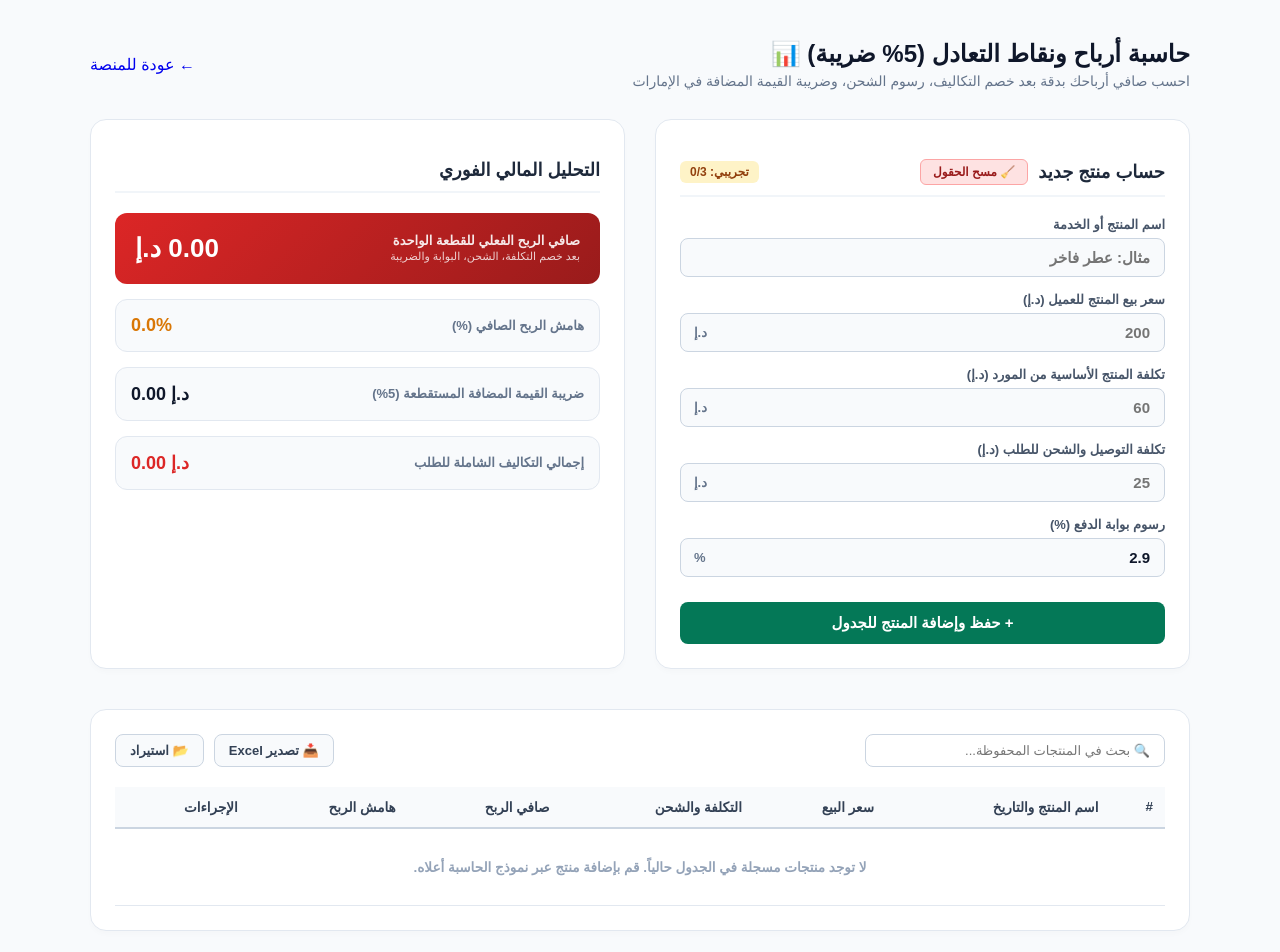
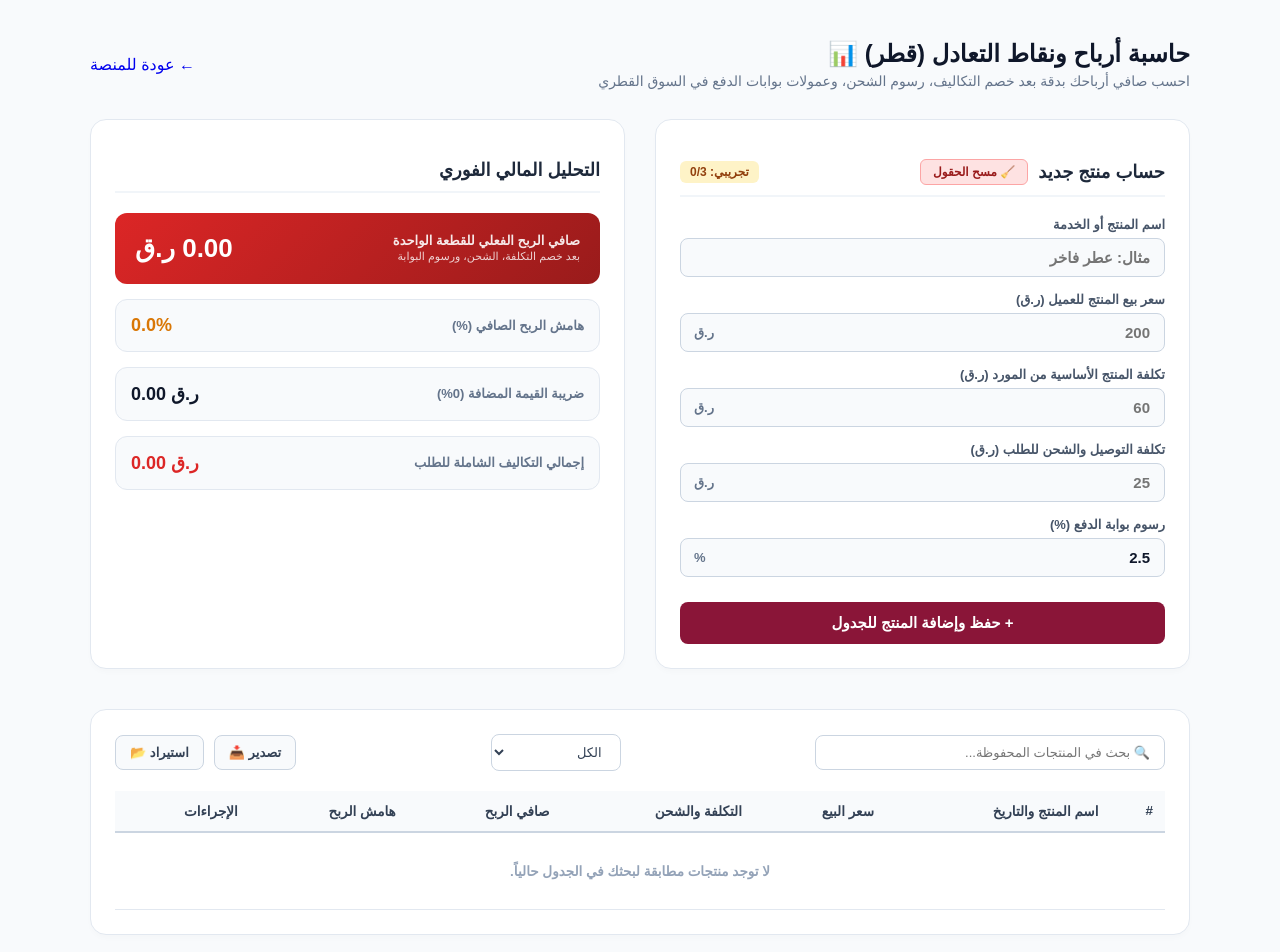
Before and after one commit to engaziasa-lang/engazia-app, a Next.js app: page /hub/qa/profit in a window 1280 px wide. Shown: the top 952 px of the page. Built offline with nearby package versions, Linux system fonts and the light colour scheme.

Commit message:
Update page.tsx

```diff
--- a/app/hub/qa/profit/page.tsx
+++ b/app/hub/qa/profit/page.tsx
@@ -13,30 +13,38 @@ interface ProfitItem {
   netProfit: number;
   margin: number;
   createdAt?: string;
+  timestamp?: number; // تمت الإضافة للفرز الزمني
 }
 
-export default function ProfitCalculatorAE() {
+export default function ProfitCalculatorQA() {
   const [lang, setLang] = useState<'ar' | 'en'>('ar');
   const [productName, setProductName] = useState<string>('');
   const [sellingPrice, setSellingPrice] = useState<number | ''>('');
   const [productCost, setProductCost] = useState<number | ''>('');
   const [shippingCost, setShippingCost] = useState<number | ''>('');
-  const [gatewayFeePercent, setGatewayFeePercent] = useState<number | ''>(2.9);
+  const [gatewayFeePercent, setGatewayFeePercent] = useState<number | ''>(2.5);
 
   const [items, setItems] = useState<ProfitItem[]>([]);
   const [searchQuery, setSearchQuery] = useState<string>('');
+  const [dateFilter, setDateFilter] = useState<string>('all'); // الفرز الزمني
   const [editingId, setEditingId] = useState<string | null>(null);
+
+  const [isClient, setIsClient] = useState(false);
+  const [isActivated, setIsActivated] = useState(true);
 
   const fileInputRef = useRef<HTMLInputElement>(null);
 
   useEffect(() => {
+    setIsClient(true);
+    setIsActivated(!!localStorage.getItem('merchant_license_key_qa'));
+
     // قراءة اللغة من الصفحة الرئيسية
     const savedLang = localStorage.getItem('seerk_global_lang') as 'ar' | 'en';
     if (savedLang) {
       setLang(savedLang);
     }
 
-    const saved = localStorage.getItem('seerk_ae_profit_items');
+    const saved = localStorage.getItem('seerk_qa_profit_items');
     if (saved) {
       try { setItems(JSON.parse(saved)); } catch (e) { }
     }
@@ -44,18 +52,16 @@ export default function ProfitCalculatorAE() {
 
   const saveToLocalStorage = (newItems: ProfitItem[]) => {
     setItems(newItems);
-    localStorage.setItem('seerk_ae_profit_items', JSON.stringify(newItems));
+    localStorage.setItem('seerk_qa_profit_items', JSON.stringify(newItems));
   };
-
-  const isActivated = typeof window !== 'undefined' && !!localStorage.getItem('merchant_license_key');
 
   const sPrice = typeof sellingPrice === 'number' ? sellingPrice : 0;
   const pCost = typeof productCost === 'number' ? productCost : 0;
   const sCost = typeof shippingCost === 'number' ? shippingCost : 0;
   const gFee = typeof gatewayFeePercent === 'number' ? gatewayFeePercent : 0;
 
-  // الضريبة في الإمارات (5%)
-  const vatAmount = sPrice - (sPrice / 1.05);
+  // الضريبة في قطر (0% للمتاجر الإلكترونية حالياً)
+  const vatAmount = 0;
   const gatewayFeeAmount = sPrice * (gFee / 100);
   const totalCosts = pCost + sCost + vatAmount + gatewayFeeAmount;
   const netProfit = sPrice - totalCosts;
@@ -65,8 +71,8 @@ export default function ProfitCalculatorAE() {
   const t = {
     ar: {
       back: '← عودة للمنصة',
-      title: 'حاسبة أرباح ونقاط التعادل (5% ضريبة) 📊',
-      desc: 'احسب صافي أرباحك بدقة بعد خصم التكاليف، رسوم الشحن، وضريبة القيمة المضافة في الإمارات',
+      title: 'حاسبة أرباح ونقاط التعادل (قطر) 📊',
+      desc: 'احسب صافي أرباحك بدقة بعد خصم التكاليف، رسوم الشحن، وعمولات بوابات الدفع في السوق القطري',
       editRecord: 'تعديل بيانات المنتج',
       newRecord: 'حساب منتج جديد',
       clear: '🧹 مسح الحقول',
@@ -80,21 +86,29 @@ export default function ProfitCalculatorAE() {
       shipCost: 'تكلفة التوصيل والشحن للطلب',
       shipCostPH: '25',
       gateFee: 'رسوم بوابة الدفع (%)',
-      gateFeePH: '2.9',
+      gateFeePH: '2.5',
       saveBtnNew: '+ حفظ وإضافة المنتج للجدول',
       saveBtnEdit: '💾 حفظ التعديلات',
       analysisTitle: 'التحليل المالي الفوري',
       netProfit: 'صافي الربح الفعلي للقطعة الواحدة',
-      netProfitSub: 'بعد خصم التكلفة، الشحن، البوابة والضريبة',
+      netProfitSub: 'بعد خصم التكلفة، الشحن، ورسوم البوابة',
       marginLabel: 'هامش الربح الصافي (%)',
-      vatLabel: 'ضريبة القيمة المضافة المستقطعة (5%)',
+      vatLabel: 'ضريبة القيمة المضافة (0%)',
       totalCostLabel: 'إجمالي التكاليف الشاملة للطلب',
-      currency: 'د.إ',
+      currency: 'ر.ق',
       searchPH: '🔍 بحث في المنتجات المحفوظة...',
       exportBtn: '📥 تصدير Excel',
       importBtn: '📂 استيراد',
+      filters: {
+        all: 'الكل',
+        day: 'آخر يوم',
+        week: 'آخر أسبوع',
+        month: 'آخر شهر',
+        sixMonths: 'آخر 6 أشهر',
+        year: 'آخر سنة'
+      },
       table: {
-        noRecords: 'لا توجد منتجات مسجلة في الجدول حالياً. قم بإضافة منتج عبر نموذج الحاسبة أعلاه.',
+        noRecords: 'لا توجد منتجات مطابقة لبحثك في الجدول حالياً.',
         th1: '#',
         th2: 'اسم المنتج والتاريخ',
         th3: 'سعر البيع',
@@ -119,8 +133,8 @@ export default function ProfitCalculatorAE() {
     },
     en: {
       back: '→ Back to Hub',
-      title: 'Profit & Break-Even Calculator (5% VAT) 📊',
-      desc: 'Accurately calculate your net profit after deducting costs, shipping fees, and UAE VAT',
+      title: 'Profit & Break-Even Calculator (Qatar) 📊',
+      desc: 'Accurately calculate your net profit after deducting costs, shipping fees, and gateway commissions in Qatar',
       editRecord: 'Edit Product Data',
       newRecord: 'New Product Calculation',
       clear: '🧹 Clear Fields',
@@ -134,21 +148,29 @@ export default function ProfitCalculatorAE() {
       shipCost: 'Shipping & Delivery Cost',
       shipCostPH: '25',
       gateFee: 'Payment Gateway Fee (%)',
-      gateFeePH: '2.9',
+      gateFeePH: '2.5',
       saveBtnNew: '+ Save & Add to Table',
       saveBtnEdit: '💾 Save Changes',
       analysisTitle: 'Instant Financial Analysis',
       netProfit: 'Actual Net Profit per Item',
-      netProfitSub: 'After deducting cost, shipping, gateway & tax',
+      netProfitSub: 'After deducting cost, shipping, and gateway fees',
       marginLabel: 'Net Profit Margin (%)',
-      vatLabel: 'Deducted Value Added Tax (5%)',
+      vatLabel: 'Value Added Tax (0%)',
       totalCostLabel: 'Total Comprehensive Order Cost',
-      currency: 'AED',
+      currency: 'QAR',
       searchPH: '🔍 Search saved products...',
       exportBtn: '📥 Export Excel',
       importBtn: '📂 Import',
+      filters: {
+        all: 'All Time',
+        day: 'Last Day',
+        week: 'Last Week',
+        month: 'Last Month',
+        sixMonths: 'Last 6 Months',
+        year: 'Last Year'
+      },
       table: {
-        noRecords: 'No products currently saved in the table. Add one using the calculator above.',
+        noRecords: 'No products match your search in the table.',
         th1: '#',
         th2: 'Product Name & Date',
         th3: 'Selling Price',
@@ -180,7 +202,7 @@ export default function ProfitCalculatorAE() {
     setSellingPrice('');
     setProductCost('');
     setShippingCost('');
-    setGatewayFeePercent(2.9);
+    setGatewayFeePercent(2.5);
     setEditingId(null);
   };
 
@@ -197,7 +219,7 @@ export default function ProfitCalculatorAE() {
 
     const now = new Date();
     const timeOptions: Intl.DateTimeFormatOptions = { hour: 'numeric', minute: 'numeric', hour12: true };
-    const localeStr = lang === 'ar' ? 'ar-AE' : 'en-AE';
+    const localeStr = lang === 'ar' ? 'ar-QA' : 'en-QA';
     const formattedDate = `${now.toLocaleDateString(localeStr)} - ${now.toLocaleTimeString(localeStr, timeOptions)}`;
 
     if (editingId) {
@@ -209,7 +231,9 @@ export default function ProfitCalculatorAE() {
         shippingCost: sCost,
         gatewayFeePercent: gFee,
         netProfit: Number(netProfit.toFixed(2)),
-        margin: Number(margin.toFixed(1))
+        margin: Number(margin.toFixed(1)),
+        createdAt: item.createdAt || formattedDate,
+        timestamp: item.timestamp || now.getTime()
       } : item);
       saveToLocalStorage(updated);
       setEditingId(null);
@@ -224,9 +248,10 @@ export default function ProfitCalculatorAE() {
         gatewayFeePercent: gFee,
         netProfit: Number(netProfit.toFixed(2)),
         margin: Number(margin.toFixed(1)),
-        createdAt: formattedDate
+        createdAt: formattedDate,
+        timestamp: now.getTime()
       };
-      saveToLocalStorage([...items, newItem]);
+      saveToLocalStorage([newItem, ...items]); // حفظ الجديد في الأعلى
       alert(text.alerts.saveSuccess);
     }
 
@@ -250,16 +275,37 @@ export default function ProfitCalculatorAE() {
     }
   };
 
+  // فلترة النتائج بناءً على البحث والفرز الزمني
+  const filteredItems = items.filter(item => {
+    const matchesSearch = item.name.toLowerCase().includes(searchQuery.toLowerCase());
+    let matchesDate = true;
+
+    if (dateFilter !== 'all') {
+      const itemTime = item.timestamp || 0;
+      const now = Date.now();
+      const diff = now - itemTime;
+      const dayMs = 24 * 60 * 60 * 1000;
+
+      if (dateFilter === 'day') matchesDate = diff <= dayMs;
+      else if (dateFilter === 'week') matchesDate = diff <= 7 * dayMs;
+      else if (dateFilter === 'month') matchesDate = diff <= 30 * dayMs;
+      else if (dateFilter === '6months') matchesDate = diff <= 180 * dayMs;
+      else if (dateFilter === 'year') matchesDate = diff <= 365 * dayMs;
+    }
+
+    return matchesSearch && matchesDate;
+  });
+
+  const totalSellingPrice = filteredItems.reduce((acc, curr) => acc + curr.sellingPrice, 0);
+  const totalCostsValue = filteredItems.reduce((acc, curr) => acc + curr.productCost + curr.shippingCost, 0);
+  const totalNetProfitValue = filteredItems.reduce((acc, curr) => acc + curr.netProfit, 0);
+  const overallMargin = totalSellingPrice > 0 ? (totalNetProfitValue / totalSellingPrice) * 100 : 0;
+
   const handleExportExcel = () => {
-    if (items.length === 0) {
+    if (filteredItems.length === 0) {
       alert(text.alerts.noDataExp);
       return;
     }
-
-    const totalSellingPrice = items.reduce((acc, curr) => acc + curr.sellingPrice, 0);
-    const totalCostsValue = items.reduce((acc, curr) => acc + curr.productCost + curr.shippingCost, 0);
-    const totalNetProfitValue = items.reduce((acc, curr) => acc + curr.netProfit, 0);
-    const overallMargin = totalSellingPrice > 0 ? (totalNetProfitValue / totalSellingPrice) * 100 : 0;
 
     let tableHtml = `
       <html dir="${lang === 'ar' ? 'rtl' : 'ltr'}" lang="${lang}">
@@ -288,7 +334,7 @@ export default function ProfitCalculatorAE() {
             <tbody>
     `;
 
-    items.forEach((row, idx) => {
+    filteredItems.forEach((row, idx) => {
       tableHtml += `
         <tr>
           <td>${idx + 1}</td>
@@ -322,7 +368,7 @@ export default function ProfitCalculatorAE() {
     const url = URL.createObjectURL(blob);
     const link = document.createElement("a");
     link.setAttribute("href", url);
-    link.setAttribute("download", "enjazya_ae_profit_analysis.xls");
+    link.setAttribute("download", `enjazya_qa_profit_analysis_${dateFilter}.xls`);
     document.body.appendChild(link);
     link.click();
     document.body.removeChild(link);
@@ -336,7 +382,8 @@ export default function ProfitCalculatorAE() {
         try {
           const imported = JSON.parse(event.target?.result as string);
           if (Array.isArray(imported)) {
-            saveToLocalStorage(imported);
+            const newItems = imported.filter(imp => !items.find(i => i.id === imp.id));
+            saveToLocalStorage([...newItems, ...items]);
             alert(text.alerts.importSuccess);
           }
         } catch (err) {
@@ -345,13 +392,6 @@ export default function ProfitCalculatorAE() {
       };
     }
   };
-
-  const filteredItems = items.filter(item => item.name.toLowerCase().includes(searchQuery.toLowerCase()));
-
-  const totalSellingPrice = filteredItems.reduce((acc, curr) => acc + curr.sellingPrice, 0);
-  const totalCostsValue = filteredItems.reduce((acc, curr) => acc + curr.productCost + curr.shippingCost, 0);
-  const totalNetProfitValue = filteredItems.reduce((acc, curr) => acc + curr.netProfit, 0);
-  const overallMargin = totalSellingPrice > 0 ? (totalNetProfitValue / totalSellingPrice) * 100 : 0;
 
   return (
     <div className="tool-container" style={{ direction: lang === 'ar' ? 'rtl' : 'ltr' }}>
@@ -384,14 +424,14 @@ export default function ProfitCalculatorAE() {
         .input-wrapper { position: relative; display: flex; align-items: center; width: 100%; }
         .input-wrapper input { width: 100%; padding: 10px 14px; border: 1px solid #cbd5e1; border-radius: 8px; font-size: 15px; font-family: inherit; outline: none; background: #f8fafc; color: #0f172a; font-weight: 600; box-sizing: border-box; text-align: ${lang === 'ar' ? 'right' : 'left'}; }
         .input-wrapper input.with-currency { padding-${lang === 'ar' ? 'left' : 'right'}: 45px; }
-        .input-wrapper input:focus { border-color: #047857; background: #ffffff; }
+        .input-wrapper input:focus { border-color: #8A1538; background: #ffffff; }
         .currency-tag { position: absolute; ${lang === 'ar' ? 'left: 14px;' : 'right: 14px;'} color: #64748b; font-weight: 800; font-size: 13px; pointer-events: none; }
 
-        .action-btn { background: #047857; color: #fff; border: none; width: 100%; padding: 12px; border-radius: 8px; font-weight: 900; font-size: 15px; cursor: pointer; transition: all 0.2s; font-family: inherit; margin-top: 10px; box-sizing: border-box; }
-        .action-btn:hover { background: #065f46; }
+        .action-btn { background: #8A1538; color: #fff; border: none; width: 100%; padding: 12px; border-radius: 8px; font-weight: 900; font-size: 15px; cursor: pointer; transition: all 0.2s; font-family: inherit; margin-top: 10px; box-sizing: border-box; }
+        .action-btn:hover { background: #6A102B; }
 
         .result-box { background: #f8fafc; border-radius: 12px; padding: 15px; margin-bottom: 15px; display: flex; justify-content: space-between; align-items: center; border: 1px solid #e2e8f0; flex-wrap: wrap; gap: 10px; flex-direction: ${lang === 'ar' ? 'row' : 'row-reverse'}; text-align: ${lang === 'ar' ? 'right' : 'left'}; }
-        .result-box.primary { background: linear-gradient(135deg, #047857 0%, #065f46 100%); color: #fff; border: none; padding: 20px; }
+        .result-box.primary { background: linear-gradient(135deg, #8A1538 0%, #6A102B 100%); color: #fff; border: none; padding: 20px; }
         .result-box.danger { background: linear-gradient(135deg, #dc2626 0%, #991b1b 100%); color: #fff; border: none; padding: 20px; }
         .result-label { font-size: 13px; font-weight: 700; color: #64748b; }
         .primary .result-label, .danger .result-label { color: #ffffff; opacity: 0.9; }
@@ -400,10 +440,16 @@ export default function ProfitCalculatorAE() {
 
         .table-section { background: #ffffff; border-radius: 16px; padding: 24px; border: 1px solid #e2e8f0; box-shadow: 0 4px 6px -1px rgba(0,0,0,0.02); text-align: ${lang === 'ar' ? 'right' : 'left'}; }
         .table-toolbar { display: flex; justify-content: space-between; align-items: center; margin-bottom: 20px; flex-wrap: wrap; gap: 15px; flex-direction: ${lang === 'ar' ? 'row' : 'row-reverse'}; }
-        .search-input { padding: 8px 14px; border: 1px solid #cbd5e1; border-radius: 8px; font-family: inherit; font-size: 13px; outline: none; width: 100%; max-width: 300px; box-sizing: border-box; text-align: ${lang === 'ar' ? 'right' : 'left'}; }
+
+        .search-input { padding: 9px 14px; border: 1px solid #cbd5e1; border-radius: 8px; font-family: inherit; font-size: 13px; outline: none; flex-grow: 1; max-width: 350px; box-sizing: border-box; text-align: ${lang === 'ar' ? 'right' : 'left'}; }
+        .search-input:focus { border-color: #8A1538; }
+
+        .filter-select { padding: 9px 14px; border: 1px solid #cbd5e1; border-radius: 8px; font-family: inherit; font-size: 13px; outline: none; background: #fff; color: #334155; cursor: pointer; min-width: 130px; }
+        .filter-select:focus { border-color: #8A1538; }
+
         .table-btns { display: flex; gap: 10px; flex-wrap: wrap; }
-        .t-btn { padding: 8px 14px; border-radius: 8px; font-weight: 700; font-size: 13px; cursor: pointer; border: 1px solid #cbd5e1; background: #f8fafc; color: #334155; font-family: inherit; display: flex; align-items: center; justify-content: center; }
-        .t-btn:hover { background: #f1f5f9; }
+        .t-btn { padding: 9px 14px; border-radius: 8px; font-weight: 700; font-size: 13px; cursor: pointer; border: 1px solid #cbd5e1; background: #f8fafc; color: #334155; font-family: inherit; display: flex; align-items: center; justify-content: center; gap: 6px; }
+        .t-btn:hover { background: #f1f5f9; border-color: #8A1538; color: #8A1538; }
 
         .table-responsive { overflow-x: auto; -webkit-overflow-scrolling: touch; width: 100%; }
         .data-table { width: 100%; border-collapse: collapse; font-size: 13.5px; min-width: 900px; }
@@ -423,7 +469,7 @@ export default function ProfitCalculatorAE() {
           <h1>{text.title}</h1>
           <p>{text.desc}</p>
         </div>
-        <Link href="/hub/ae" className="back-btn">
+        <Link href="/hub/qa" className="back-btn">
           {text.back}
         </Link>
       </div>
@@ -437,7 +483,7 @@ export default function ProfitCalculatorAE() {
                 {text.clear}
               </button>
             </div>
-            {!isActivated && <span className="trial-badge">{text.trial}: {items.length}/3</span>}
+            {isClient && !isActivated && <span className="trial-badge">{text.trial}: {items.length}/3</span>}
           </h2>
 
           <form onSubmit={handleSaveItem}>
@@ -527,9 +573,27 @@ export default function ProfitCalculatorAE() {
             value={searchQuery}
             onChange={(e) => setSearchQuery(e.target.value)}
           />
+
+          <select
+            className="filter-select"
+            value={dateFilter}
+            onChange={(e) => setDateFilter(e.target.value)}
+          >
+            <option value="all">{text.filters.all}</option>
+            <option value="day">{text.filters.day}</option>
+            <option value="week">{text.filters.week}</option>
+            <option value="month">{text.filters.month}</option>
+            <option value="6months">{text.filters.sixMonths}</option>
+            <option value="year">{text.filters.year}</option>
+          </select>
+
           <div className="table-btns">
-            <button className="t-btn" onClick={handleExportExcel}>{text.exportBtn}</button>
-            <button className="t-btn" onClick={() => fileInputRef.current?.click()}>{text.importBtn}</button>
+            <button className="t-btn" onClick={handleExportExcel}>
+              {lang === 'ar' ? 'تصدير 📥' : 'Export 📥'}
+            </button>
+            <button className="t-btn" onClick={() => fileInputRef.current?.click()}>
+              {lang === 'ar' ? 'استيراد 📂' : 'Import 📂'}
+            </button>
             <input type="file" ref={fileInputRef} onChange={handleImportJson} accept=".json" style={{ display: 'none' }} />
           </div>
         </div>
@@ -568,8 +632,8 @@ export default function ProfitCalculatorAE() {
                     <td>{item.margin}%</td>
                     <td>
                       <div style={{ display: 'flex', gap: '8px', flexWrap: 'wrap' }}>
-                        <button onClick={() => handleEdit(item)} style={{ background: '#e0f2fe', color: '#0369a1', border: 'none', padding: '6px 12px', borderRadius: '6px', fontSize: '12px', fontWeight: 800, cursor: 'pointer' }}>{text.table.edit}</button>
-                        <button onClick={() => handleDelete(item.id)} style={{ background: '#fee2e2', color: '#991b1b', border: 'none', padding: '6px 12px', borderRadius: '6px', fontSize: '12px', fontWeight: 800, cursor: 'pointer' }}>{text.table.delete}</button>
+                        <button className="tb-action-btn btn-edit" onClick={() => handleEdit(item)} title={text.table.edit}>✏️</button>
+                        <button className="tb-action-btn btn-delete" onClick={() => handleDelete(item.id)} title={text.table.delete}>❌</button>
                       </div>
                     </td>
                   </tr>
```
